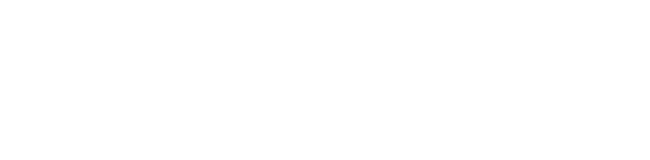
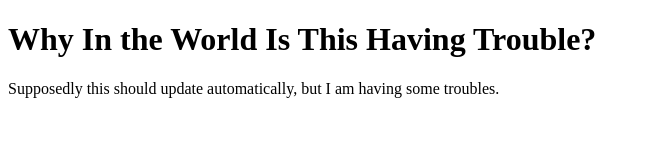
Before and after one commit to aphan1982/aphan1982.github.io, a plain HTML site: page index.html in a window 1280 px wide. Shown: the whole page, without its empty margins (0-650 px from the left). Drawn offline with Linux system fonts and the light colour scheme.

Commit message:
Added content

```diff
--- a/index.html
+++ b/index.html
@@ -6,6 +6,7 @@
     <title>Why Is This Not Working?</title>
 </head>
 <body>
-
+    <h1>Why In the World Is This Having Trouble?</h1>
+    <p>Supposedly this should update automatically, but I am having some troubles.</p>
 </body>
 </html>
```
